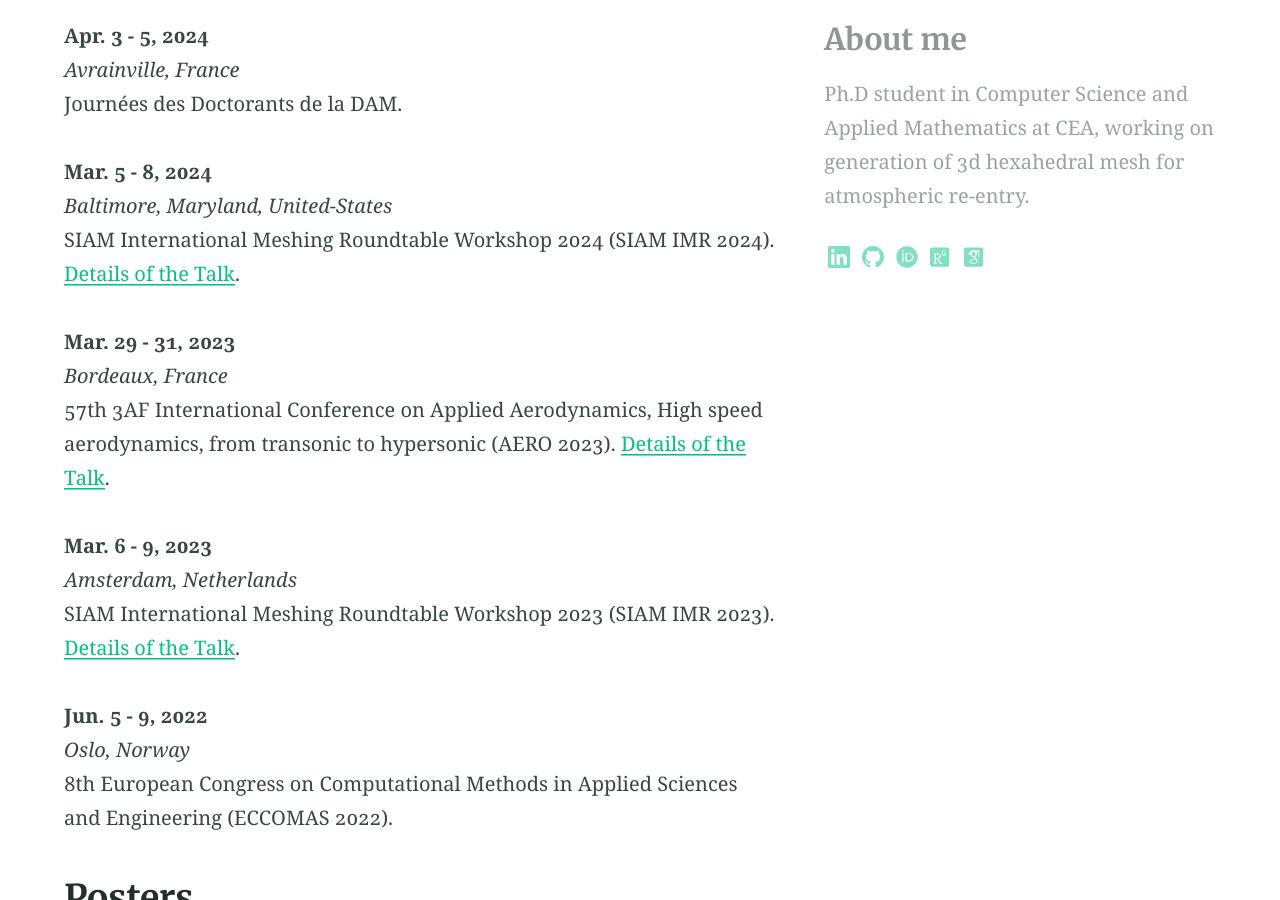
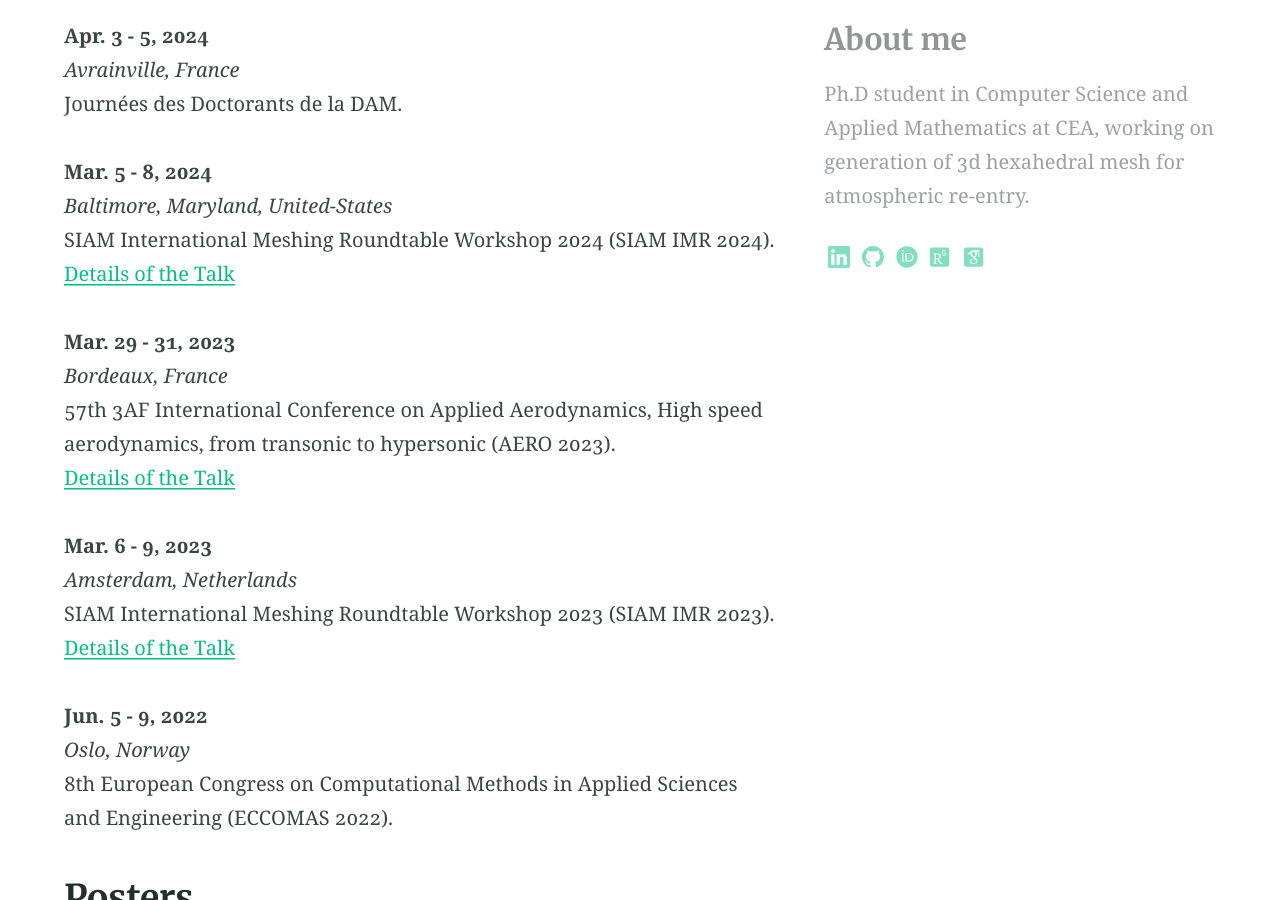
Before and after one commit to claireroche/claireroche.github.io, a Jekyll site: the page built from cv.md, in a window 1280 px wide and 900 px high, scrolled down 3212 px. Built offline with Jekyll 4.4.1, drawn with Linux system fonts in a browser that asks for light colours; a style sheet for code colours, icons or effects is not loaded.

Commit message:
update cv

```diff
--- a/cv.md
+++ b/cv.md
@@ -88,15 +88,17 @@ Journées des Doctorants de la DAM.
 **Mar. 5 - 8, 2024**
 _Baltimore, Maryland, United-States_
 SIAM International Meshing Roundtable Workshop 2024 (SIAM IMR 2024).
-[Details of the Talk](https://claireroche.github.io/research%20note/talk/2024/03/07/research-note-imr/).
+[Details of the Talk](https://claireroche.github.io/research%20note/talk/2024/03/07/research-note-imr/)
 
 **Mar. 29 - 31, 2023**
 _Bordeaux, France_
-57th 3AF International Conference on Applied Aerodynamics, High speed aerodynamics, from transonic to hypersonic (AERO 2023). [Details of the Talk](https://claireroche.github.io/talk/2023/03/29/talk-3af/).
+57th 3AF International Conference on Applied Aerodynamics, High speed aerodynamics, from transonic to hypersonic (AERO 2023).
+[Details of the Talk](https://claireroche.github.io/talk/2023/03/29/talk-3af/)
 
 **Mar. 6 - 9, 2023**
 _Amsterdam, Netherlands_
-SIAM International Meshing Roundtable Workshop 2023 (SIAM IMR 2023). [Details of the Talk](https://claireroche.github.io/talk/2023/03/08/talk-imr/).
+SIAM International Meshing Roundtable Workshop 2023 (SIAM IMR 2023).
+[Details of the Talk](https://claireroche.github.io/talk/2023/03/08/talk-imr/)
 
 **Jun. 5 - 9, 2022**
 _Oslo, Norway_
@@ -107,7 +109,8 @@ _Oslo, Norway_
 
 **Mar. 7, 2023**
 _Amsterdam, Netherlands_
-_Block-structured quad meshing for supersonic flow simulations_. SIAM International Meshing Roundtable Workshop 2023 (SIAM IMR 2023). [Details of the Poster](https://claireroche.github.io/poster/2023/03/07/poster-imr/).
+_Block-structured quad meshing for supersonic flow simulations_. SIAM International Meshing Roundtable Workshop 2023 (SIAM IMR 2023).
+[Details of the Poster](https://claireroche.github.io/poster/2023/03/07/poster-imr/)
 
 **Dec. 8, 2022**
 _Paris, France_
```
